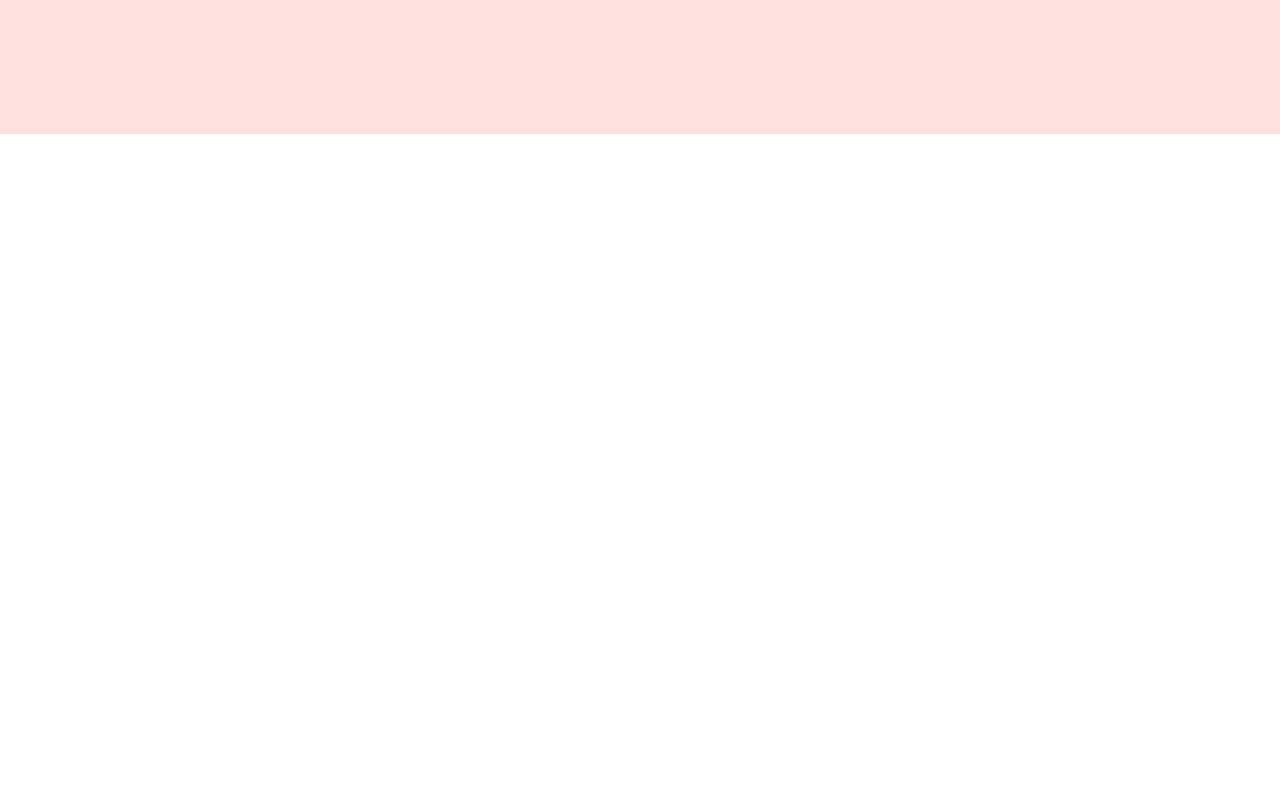
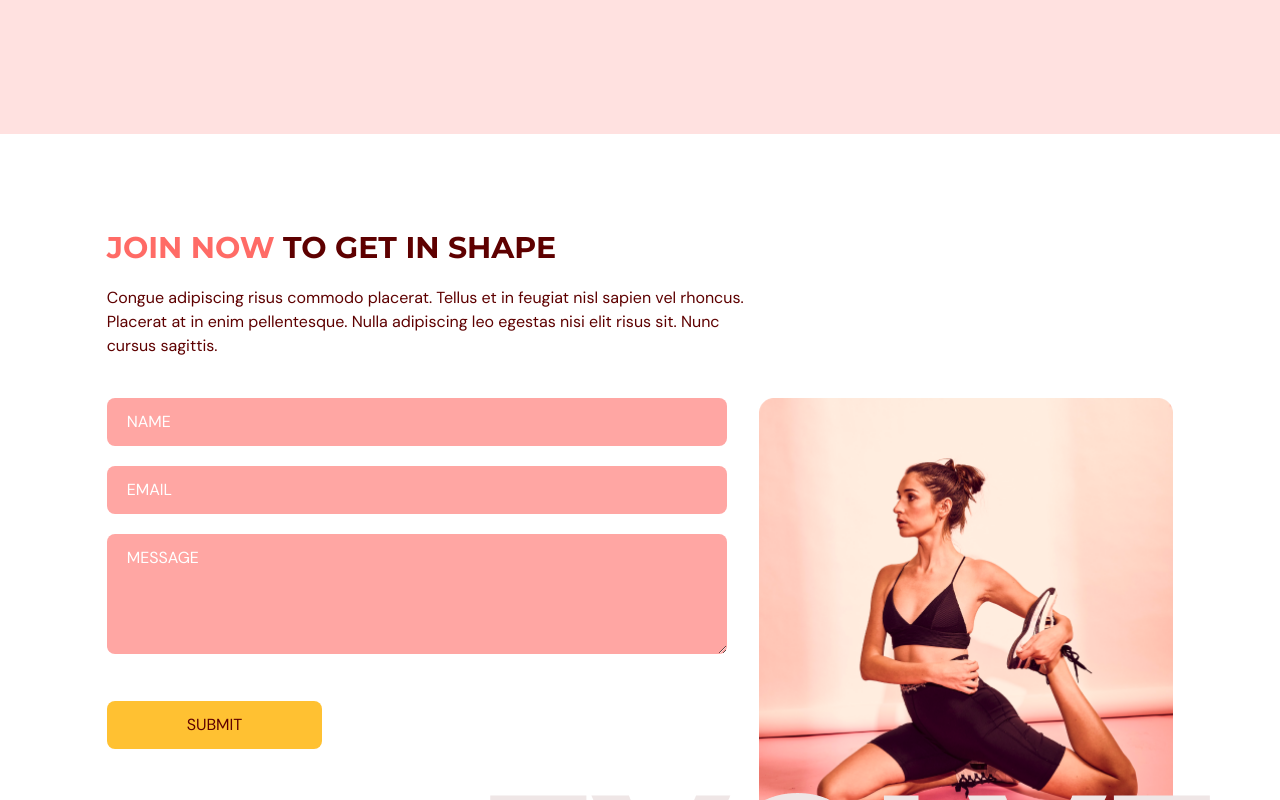
Before and after one commit to Santos2175/gym-app, a React (Vite) app: page / in a window 1280 px wide. Shown: the part 2860-3660 px from the top of the page. Before the commit the page ends 2994 px from the top, so only its background shows below. Built offline with nearby package versions, Linux system fonts and the light colour scheme.

Commit message:
feat: contactUs section added

```diff
--- a/package.json
+++ b/package.json
@@ -16,6 +16,7 @@
     "react": "^19.0.0",
     "react-anchor-link-smooth-scroll": "^1.0.12",
     "react-dom": "^19.0.0",
+    "react-hook-form": "^7.56.2",
     "tailwindcss": "^4.1.4"
   },
   "devDependencies": {
--- a/src/App.tsx
+++ b/src/App.tsx
@@ -4,6 +4,7 @@
 import Home from '@/components/home';
 import Benefits from '@/components/benefits';
 import OurClasses from '@/components/ourClasses';
+import ContactUs from '@/components/contactUs';
 
 function App() {
   const [selectedPage, setSelectedPage] = useState<SelectedPage>(
@@ -39,6 +40,7 @@
         <Home setSelectedPage={setSelectedPage} />
         <Benefits setSelectedPage={setSelectedPage} />
         <OurClasses setSelectedPage={setSelectedPage} />
+        <ContactUs setSelectedPage={setSelectedPage} />
       </div>
     </>
   );
--- /dev/null
+++ b/src/components/contactUs/index.tsx
@@ -0,0 +1,144 @@
+import { SelectedPage } from '@/types/types';
+import { motion } from 'framer-motion';
+import { useForm } from 'react-hook-form';
+import HText from '@/components/ui/HText';
+import { FormEvent } from 'react';
+import ContactUsPageGraphic from '@/assets/ContactUsPageGraphic.png';
+
+type Props = {
+  setSelectedPage: (value: SelectedPage) => void;
+};
+
+const ContactUs = ({ setSelectedPage }: Props) => {
+  const inputStyle = `mb-5 w-full rounded-lg bg-primary-300 px-5 py-3 placeholder-white`;
+  const {
+    register,
+    trigger,
+    formState: { errors },
+  } = useForm();
+
+  const onSubmit = async (e: FormEvent) => {
+    const isValid = await trigger();
+    if (!isValid) {
+      e.preventDefault();
+    }
+  };
+
+  return (
+    <section id='contactus' className='mx-auto w-5/6 pt-24 pb-32'>
+      <motion.div
+        onViewportEnter={() => setSelectedPage(SelectedPage.ContactUs)}>
+        {/* HEADER */}
+        <motion.div
+          className='md:w-3/5'
+          initial='hidden'
+          whileInView='visible'
+          viewport={{ once: true, amount: 0.5 }}
+          transition={{ duration: 0.5 }}
+          variants={{
+            hidden: { opacity: 0, x: -50 },
+            visible: { opacity: 1, x: 0 },
+          }}>
+          <HText>
+            <span className='text-primary-500'>JOIN NOW</span> TO GET IN SHAPE
+          </HText>
+          <p className='my-5'>
+            Congue adipiscing risus commodo placerat. Tellus et in feugiat nisl
+            sapien vel rhoncus. Placerat at in enim pellentesque. Nulla
+            adipiscing leo egestas nisi elit risus sit. Nunc cursus sagittis.
+          </p>
+        </motion.div>
+
+        {/* FORM AND IMAGE */}
+        <div className='mt-10 justify-between gap-8 md:flex'>
+          {/* FORM */}
+          <motion.div
+            className='mt-10 basis-3/5 md:mt-0'
+            initial='hidden'
+            whileInView='visible'
+            viewport={{ once: true, amount: 0.5 }}
+            transition={{ duration: 0.5 }}
+            variants={{
+              hidden: { opacity: 0, x: 50 },
+              visible: { opacity: 1, x: 0 },
+            }}>
+            <form
+              target='_blank'
+              onSubmit={onSubmit}
+              action='https://formsubmit.co/e8a5bdfa807605332f809e5656e27c6e'
+              method='POST'>
+              {/* NAME INPUT */}
+              <input
+                className={inputStyle}
+                type='text'
+                placeholder='NAME'
+                {...register('name', { required: true, maxLength: 100 })}
+              />
+              {errors.name && (
+                <p className='mt-1 text-primary-500'>
+                  {errors.name.type === 'required' && 'This field is required'}
+                  {errors.name.type === 'maxLength' && 'Max length is 100 char'}
+                </p>
+              )}
+
+              {/* EMAIL INPUT */}
+              <input
+                className={inputStyle}
+                type='text'
+                placeholder='EMAIL'
+                {...register('email', {
+                  required: true,
+                  pattern: /^[A-Z0-9._%+-]+@[A-Z0-9.-]+\.[A-Z]{2,}$/i,
+                })}
+              />
+              {errors.name && (
+                <p className='mt-1 text-primary-500'>
+                  {errors.name.type === 'required' && 'This field is required'}
+                  {errors.name.type === 'pattern' && 'Invalid email address'}
+                </p>
+              )}
+
+              {/* MESSAGE INPUT */}
+              <textarea
+                className={inputStyle}
+                placeholder='MESSAGE'
+                rows={4}
+                cols={50}
+                {...register('message', {
+                  required: true,
+                  maxLength: 2000,
+                })}
+              />
+              {errors.name && (
+                <p className='mt-1 text-primary-500'>
+                  {errors.name.type === 'required' && 'This field is required'}
+                  {errors.name.type === 'maxLength' &&
+                    'Max length is 2000 chars.'}
+                </p>
+              )}
+
+              <button
+                type='submit'
+                className='mt-5 rounded-lg bg-secondary-500 px-20 py-3 transition duration-500 hover:text-white'>
+                SUBMIT
+              </button>
+            </form>
+          </motion.div>
+
+          {/* IMAGE */}
+          <motion.div className='relative mt-16 basis-2/5 md:mt-0'>
+            <div className='w-full before:absolute before:-bottom-20 before:-right-10 z-[-1] md:before:content-evolvetext'>
+              <img
+                className='w-full'
+                src={ContactUsPageGraphic}
+                alt='contact-us-page-graphic'
+              />
+            </div>
+          </motion.div>
+        </div>
+      </motion.div>
+    </section>
+  );
+};
+
+export default ContactUs;
--- a/src/components/ourClasses/Class.tsx
+++ b/src/components/ourClasses/Class.tsx
@@ -5,7 +5,7 @@
 };
 
 const Class = ({ name, description, image }: Props) => {
-  const overlayStyles = `p-5 absolute z-30 flex h-[380px] w-[450px] flex-col items-center justify-center whitespace-normal bg-primary-500 text-center text-white opacity-0 transition duration-500 hover:opacity-90`;
+  const overlayStyles = `p-5 absolute z-15 flex h-[380px] w-[450px] flex-col items-center justify-center whitespace-normal bg-primary-500 text-center text-white opacity-0 transition duration-500 hover:opacity-90`;
   return (
     <li className='relative mx-5 inline-block h-[380px] w-[450px]'>
       <div className={`${overlayStyles}`}>
```
Also changed, not shown: 1 other file (tests, documents, lock files or other folders).
